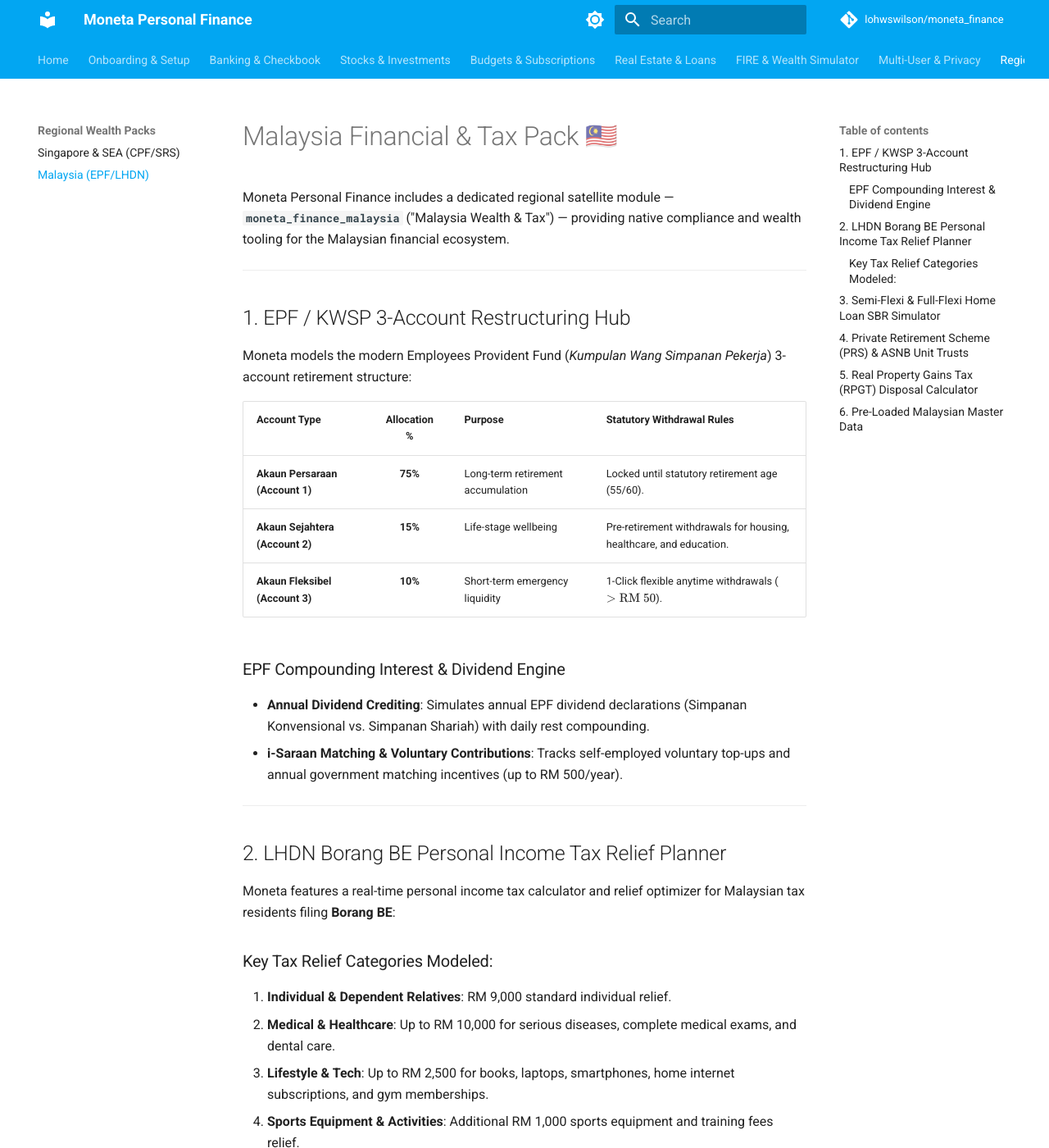
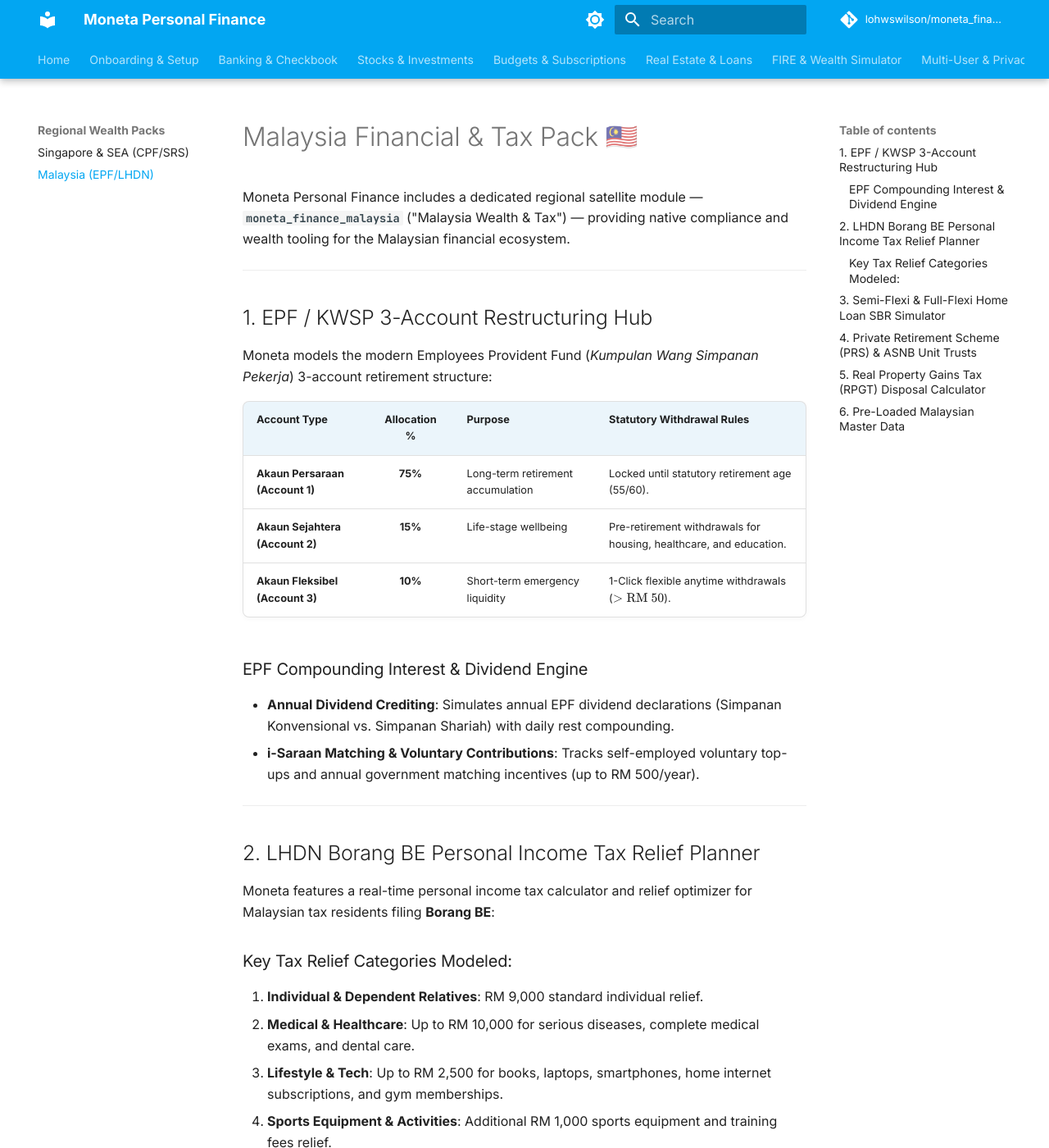
Before and after one commit to lohwswilson/moneta_finance, an MkDocs documentation site: the page built from docs/10_MALAYSIA_WEALTH_AND_TAX.md, in a window 1280 px wide and 1400 px high. Shown: the whole window at 82% size. Built offline with MkDocs 1.6.1 and Material for MkDocs 9.7.7, drawn with Linux system fonts in a browser that asks for light colours; comment, search, counter and statistics services are not loaded; some of the changed text lies outside the part shown.

Commit message:
style(docs): polish MkDocs Material theme with Inter/JetBrains fonts, custom CSS, hero banner and cards

```diff
--- /dev/null
+++ b/docs/stylesheets/extra.css
@@ -0,0 +1,102 @@
+/* Moneta Material Modern Styling */
+:root {
+  --md-primary-fg-color: #0284c7;
+  --md-primary-fg-color--light: #38bdf8;
+  --md-primary-fg-color--dark: #0369a1;
+  --md-accent-fg-color: #2563eb;
+}
+
+[data-md-color-scheme="slate"] {
+  --md-primary-fg-color: #38bdf8;
+  --md-primary-fg-color--light: #7dd3fc;
+  --md-primary-fg-color--dark: #0284c7;
+  --md-accent-fg-color: #60a5fa;
+  --md-default-bg-color: #0f172a;
+  --md-default-bg-color--light: #1e293b;
+  --md-default-bg-color--lighter: #334155;
+  --md-card-bg-color: #1e293b;
+}
+
+/* Hero Banner & Cards */
+.moneta-hero {
+  text-align: center;
+  padding: 2.5rem 1rem;
+  background: linear-gradient(135deg, rgba(2, 132, 199, 0.08) 0%, rgba(37, 99, 235, 0.04) 100%);
+  border-radius: 16px;
+  border: 1px solid rgba(2, 132, 199, 0.15);
+  margin-bottom: 2rem;
+}
+
+.moneta-hero h1 {
+  font-size: 2.4rem;
+  font-weight: 800;
+  margin-bottom: 0.5rem;
+  background: linear-gradient(135deg, #0284c7 0%, #2563eb 100%);
+  -webkit-background-clip: text;
+  -webkit-text-fill-color: transparent;
+}
+
+[data-md-color-scheme="slate"] .moneta-hero h1 {
+  background: linear-gradient(135deg, #38bdf8 0%, #818cf8 100%);
+  -webkit-background-clip: text;
+  -webkit-text-fill-color: transparent;
+}
+
+.moneta-hero p {
+  font-size: 1.15rem;
+  color: var(--md-default-fg-color--light);
+  max-width: 750px;
+  margin: 0 auto 1.5rem auto;
+}
+
+.moneta-badges {
+  display: flex;
+  flex-wrap: wrap;
+  gap: 0.5rem;
+  justify-content: center;
+  margin-bottom: 1.5rem;
+}
+
+.moneta-badges img {
+  border-radius: 6px;
+  box-shadow: 0 2px 4px rgba(0,0,0,0.05);
+}
+
+/* Feature Grid Cards */
+.grid.cards > ul > li {
+  border: 1px solid rgba(0, 0, 0, 0.08);
+  border-radius: 12px;
+  transition: all 0.25s ease-in-out;
+  box-shadow: 0 2px 8px rgba(0, 0, 0, 0.03);
+}
+
+[data-md-color-scheme="slate"] .grid.cards > ul > li {
+  border: 1px solid rgba(255, 255, 255, 0.08);
+  background-color: #1e293b;
+  box-shadow: 0 4px 12px rgba(0, 0, 0, 0.2);
+}
+
+.grid.cards > ul > li:hover {
+  transform: translateY(-4px);
+  border-color: var(--md-primary-fg-color);
+  box-shadow: 0 8px 24px rgba(2, 132, 199, 0.15);
+}
+
+/* Tables styling */
+.md-typeset table:not([class]) {
+  border-radius: 8px;
+  overflow: hidden;
+  box-shadow: 0 2px 6px rgba(0,0,0,0.03);
+}
+
+.md-typeset table:not([class]) th {
+  background-color: rgba(2, 132, 199, 0.08);
+}
+
+/* Mermaid graph styling */
+.mermaid {
+  background: transparent !important;
+  display: flex;
+  justify-content: center;
+  padding: 1rem 0;
+}
--- a/mkdocs.yml
+++ b/mkdocs.yml
@@ -9,6 +9,9 @@
 theme:
   name: material
   language: en
+  font:
+    text: Inter
+    code: JetBrains Mono
   palette:
     # Light Mode
     - scheme: default
@@ -26,15 +29,22 @@
         name: Switch to light mode
   features:
     - navigation.instant
+    - navigation.instant.prefetch
+    - navigation.instant.progress
     - navigation.tracking
     - navigation.tabs
+    - navigation.tabs.sticky
     - navigation.sections
     - navigation.expand
     - navigation.top
+    - navigation.footer
     - search.suggest
     - search.highlight
+    - search.share
     - content.code.copy
+    - content.code.annotate
     - content.tabs.link
+    - header.autohide
 
 markdown_extensions:
   - pymdownx.arithmatex:
@@ -54,6 +64,10 @@
   - pymdownx.emoji:
       emoji_index: !!python/name:material.extensions.emoji.twemoji
       emoji_generator: !!python/name:material.extensions.emoji.to_svg
+  - pymdownx.snippets
+  - pymdownx.inlinehilite
+  - pymdownx.magiclink
+  - pymdownx.smartsymbols
   - admonition
   - attr_list
   - def_list
@@ -64,6 +78,9 @@
 extra_javascript:
   - javascripts/mathjax.js
   - https://cdn.jsdelivr.net/npm/mathjax@3/es5/tex-mml-chtml.js
+
+extra_css:
+  - stylesheets/extra.css
 
 nav:
   - Home: index.md
```
Also changed, not shown: docs/index.md (+44 -23 lines).
